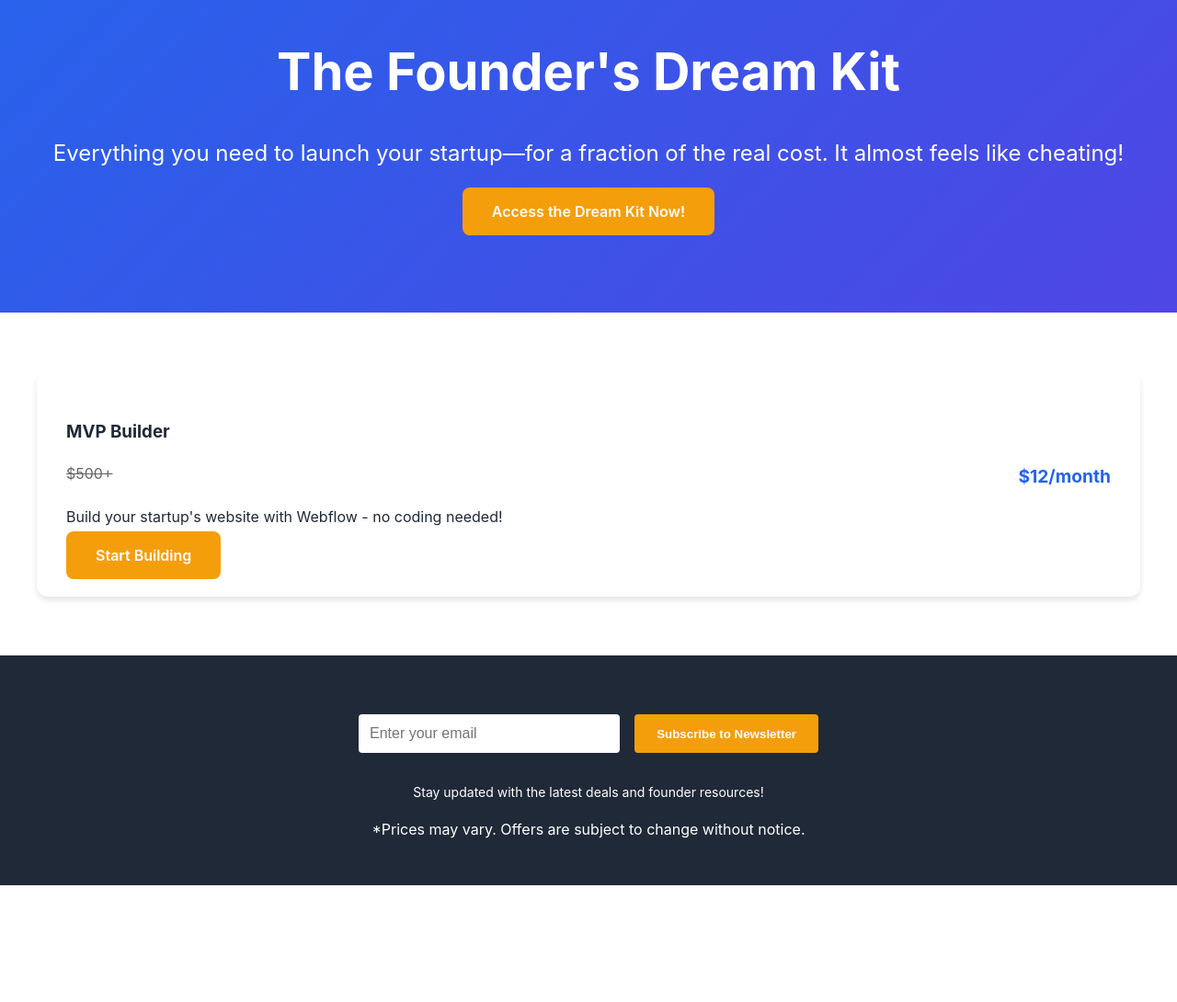
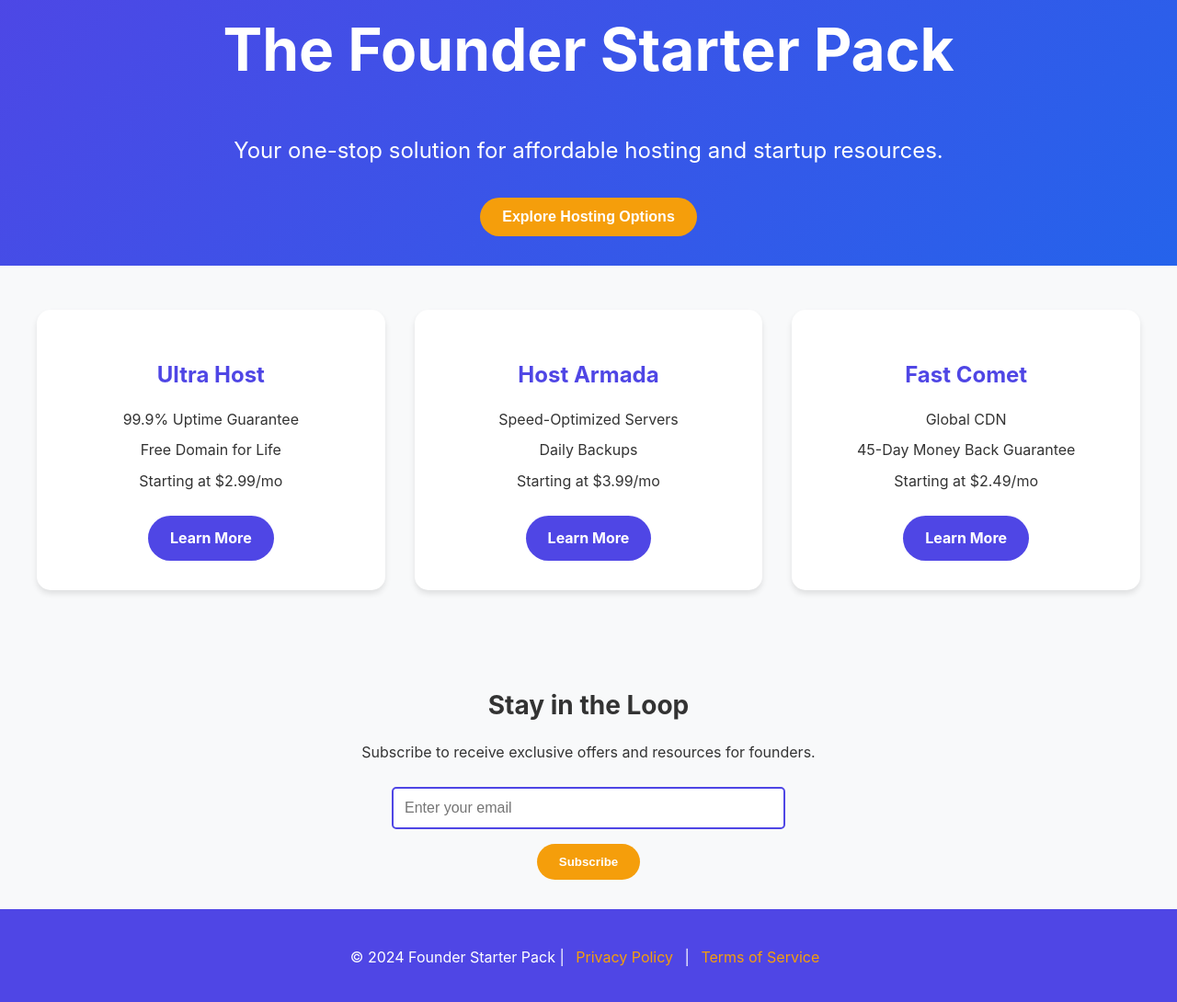
Before and after one commit to FoundersDORM/founders-dream-kit, a plain HTML site: page index.html in a window 1280 px wide. Shown: the part 108-1198 px from the top of the page at 92% size. Before the commit the page ends 1071 px from the top, so only its background shows below. Drawn offline with Linux system fonts and the light colour scheme.

Commit message:
Update index.html

```diff
--- a/index.html
+++ b/index.html
@@ -1,188 +1,237 @@
 <!DOCTYPE html>
 <html lang="en">
 <head>
-  <title>The Founder's Dream Kit</title>
-  <meta name="description" content="Everything you need to launch your startup at a fraction of the cost. Start building today!">
-  <meta name="keywords" content="startup tools, business kit, MVP builder, branding tools, affordable hosting">
-  <meta name="author" content="Your Name or Brand">
+  <meta charset="UTF-8">
   <meta name="viewport" content="width=device-width, initial-scale=1.0">
+  <title>Founder Starter Pack</title>
+  <<meta name="description" content="Launch your startup effortlessly with affordable hosting plans, beginner-friendly website builders, and tools designed for first-time founders and entrepreneurs.">
+<meta name="keywords" content="affordable hosting plans for startups, tools for first-time entrepreneurs, beginner-friendly website builders, best startup resources, how to build an MVP, branding tools for small businesses, hosting discounts for startups, resources for launching a business, startup kits for entrepreneurs">
+<meta name="author" content="FoundersDorm">
+
   <style>
-      /* Modern colors and styling */
     :root {
-          --primary: #2563eb;
-          --secondary: #4f46e5;
+      --primary: #4f46e5;
+      --secondary: #2563eb;
       --accent: #f59e0b;
-          --text: #1f2937;
-          --light: #f3f4f6;
+      --background-light: #f8f9fa;
+      --text-dark: #333;
+      --text-light: #fff;
     }
 
     body {
-          font-family: 'Inter', system-ui, sans-serif;
+      font-family: 'Inter', sans-serif;
       margin: 0;
-          padding: 0;
-          color: var(--text);
+      color: var(--text-dark);
+      background-color: var(--background-light);
       line-height: 1.6;
     }
 
     .hero {
+      display: flex;
+      flex-direction: column;
+      align-items: center;
+      text-align: center;
+      padding: 2rem;
       background: linear-gradient(135deg, var(--primary), var(--secondary));
-          color: white;
-          padding: 6rem 2rem;
-          text-align: center;
+      color: var(--text-light);
     }
 
     .hero h1 {
-          font-size: 3.5rem;
+      font-size: clamp(2.5rem, 6vw, 4rem);
       margin-bottom: 1rem;
     }
 
     .hero p {
-          font-size: 1.5rem;
+      font-size: clamp(1rem, 2.5vw, 1.5rem);
       margin-bottom: 2rem;
     }
 
-      .cta-button {
+    .hero button {
       background: var(--accent);
-          color: white;
-          padding: 1rem 2rem;
-          border-radius: 8px;
-          text-decoration: none;
-          font-weight: 600;
-          transition: transform 0.2s;
+      color: var(--text-light);
+      border: none;
+      padding: 0.75rem 1.5rem;
+      border-radius: 30px;
+      cursor: pointer;
+      font-size: 1rem;
+      font-weight: bold;
+      transition: background 0.3s ease;
     }
 
-      .cta-button:hover {
-          transform: scale(1.05);
+    .hero button:hover {
+      background: darkorange;
     }
 
-      .tools-grid {
+    .hosting-grid {
       display: grid;
-          grid-template-columns: repeat(auto-fit, minmax(300px, 1fr));
+      grid-template-columns: repeat(auto-fit, minmax(280px, 1fr));
       gap: 2rem;
-          padding: 4rem 2rem;
+      padding: 3rem 1rem;
       max-width: 1200px;
       margin: 0 auto;
     }
 
-      .tool-card {
-          background: white;
-          border-radius: 12px;
+    .hosting-card {
+      background: #fff;
       padding: 2rem;
+      border-radius: 15px;
       box-shadow: 0 4px 6px rgba(0, 0, 0, 0.1);
-          transition: transform 0.3s;
-      }
-
-      .tool-card:hover {
-          transform: translateY(-5px);
-      }
-
-      .price {
-          display: flex;
-          justify-content: space-between;
-          margin: 1rem 0;
-      }
-
-      .original-price {
-          text-decoration: line-through;
-          color: #666;
-      }
-
-      .discounted-price {
-          color: var(--primary);
-          font-weight: bold;
-          font-size: 1.2rem;
-      }
-
-      .why-us {
-          background: var(--light);
-          padding: 4rem 2rem;
+      transition: transform 0.3s ease, box-shadow 0.3s ease;
       text-align: center;
     }
 
-      footer {
-          background: var(--text);
-          color: white;
-          padding: 2rem;
+    .hosting-card h2 {
+      font-size: 1.5rem;
+      margin-bottom: 1rem;
+      color: var(--primary);
+    }
+
+    .hosting-card ul {
+      list-style: none;
+      padding: 0;
+      margin-bottom: 1.5rem;
+    }
+
+    .hosting-card ul li {
+      margin-bottom: 0.5rem;
+      font-size: 1rem;
+    }
+
+    .hosting-card a {
+      text-decoration: none;
+      background: var(--primary);
+      color: var(--text-light);
+      padding: 0.75rem 1.5rem;
+      border-radius: 30px;
+      font-weight: bold;
+      display: inline-block;
+      transition: background 0.3s ease;
+    }
+
+    .hosting-card a:hover {
+      background: var(--secondary);
+    }
+
+    .hosting-card:hover {
+      transform: translateY(-5px);
+      box-shadow: 0 6px 12px rgba(0, 0, 0, 0.15);
+    }
+
+    .newsletter {
+      background: var(--background-light);
+      padding: 2rem 1rem;
       text-align: center;
     }
 
-      .newsletter-form {
-          max-width: 500px;
-          margin: 2rem auto;
-          display: flex;
-          flex-wrap: wrap;
-          gap: 1rem;
-          padding: 0 1rem;
+    .newsletter h2 {
+      font-size: 1.75rem;
+      margin-bottom: 1rem;
     }
 
-      .newsletter-input {
-          flex: 1;
-          min-width: 200px;
+    .newsletter p {
+      font-size: 1rem;
+      margin-bottom: 1.5rem;
+    }
+
+    .newsletter form {
+      display: flex;
+      flex-direction: column;
+      align-items: center;
+      gap: 1rem;
+    }
+
+    .newsletter input {
       padding: 0.75rem;
-          border: none;
-          border-radius: 4px;
+      width: 100%;
+      max-width: 400px;
+      border: 2px solid var(--primary);
+      border-radius: 5px;
       font-size: 1rem;
     }
 
-      .newsletter-button {
+    .newsletter button {
+      padding: 0.75rem 1.5rem;
+      border: none;
+      border-radius: 30px;
       background: var(--accent);
-          color: white;
-          border: none;
-          padding: 0.75rem 1.5rem;
-          border-radius: 4px;
+      color: var(--text-light);
+      font-weight: bold;
       cursor: pointer;
-          font-weight: 600;
-          transition: background-color 0.2s;
-          min-width: 150px;
+      transition: background 0.3s ease;
     }
 
-      .newsletter-button:hover {
-          background-color: #e68a00;
+    .newsletter button:hover {
+      background: darkorange;
     }
 
-      @media (max-width: 768px) {
-          .tools-grid {
-              grid-template-columns: 1fr;
+    footer {
+      text-align: center;
+      background: var(--primary);
+      color: var(--text-light);
+      padding: 1.5rem;
     }
 
-          .newsletter-form {
-              flex-direction: column;
-              align-items: stretch;
+    footer a {
+      color: var(--accent);
+      text-decoration: none;
+      margin: 0 0.5rem;
     }
 
-          .newsletter-input,
-          .newsletter-button {
-              width: 100%;
-          }
+    footer a:hover {
+      text-decoration: underline;
     }
   </style>
 </head>
 <body>
   <section class="hero">
-        <h1>The Founder's Dream Kit</h1>
-        <p>Everything you need to launch your startup—for a fraction of the real cost. It almost feels like cheating!</p>
-        <a href="https://example.com/dreamkit" class="cta-button">Access the Dream Kit Now!</a>
+    <h1>The Founder Starter Pack</h1>
+    <p>Your one-stop solution for affordable hosting and startup resources.</p>
+    <button onclick="document.querySelector('.hosting-grid').scrollIntoView({ behavior: 'smooth' });">Explore Hosting Options</button>
   </section>
 
-    <div class="tools-grid">
-        <div class="tool-card">
-            <h3>MVP Builder</h3>
-            <div class="price">
-                <span class="original-price">$500+</span>
-                <span class="discounted-price">$12/month</span>
+  <div class="hosting-grid">
+    <div class="hosting-card">
+      <h2>Ultra Host</h2>
+      <ul>
+        <li>99.9% Uptime Guarantee</li>
+        <li>Free Domain for Life</li>
+        <li>Starting at $2.99/mo</li>
+      </ul>
+      <a href="https://ultahost.com/#fd123">Learn More</a>
     </div>
-            <p>Build your startup's website with Webflow - no coding needed!</p>
-            <a href="https://webflow.com" class="cta-button">Start Building</a>
+
+    <div class="hosting-card">
+      <h2>Host Armada</h2>
+      <ul>
+        <li>Speed-Optimized Servers</li>
+        <li>Daily Backups</li>
+        <li>Starting at $3.99/mo</li>
+      </ul>
+      <a href="https://affiliates.hostarmada.com/scripts/q1yoac4x8oq?a_aid=fd123">Learn More</a>
+    </div>
+
+    <div class="hosting-card">
+      <h2>Fast Comet</h2>
+      <ul>
+        <li>Global CDN</li>
+        <li>45-Day Money Back Guarantee</li>
+        <li>Starting at $2.49/mo</li>
+      </ul>
+      <a href="https://affiliate.fastcomet.com/scripts/2wc9ym?a_aid=6761d606beacb">Learn More</a>
     </div>
   </div>
 
+  <section class="newsletter">
+    <h2>Stay in the Loop</h2>
+    <p>Subscribe to receive exclusive offers and resources for founders.</p>
+    <form>
+      <input type="email" placeholder="Enter your email" required>
+      <button type="submit">Subscribe</button>
+    </form>
+  </section>
+
   <footer>
-        <form class="newsletter-form" action="https://example.com/subscribe" method="POST">
-            <input type="email" class="newsletter-input" placeholder="Enter your email" required>
-            <button type="submit" class="newsletter-button">Subscribe to Newsletter</button>
-        </form>
-        <p style="margin-top: 1rem; font-size: 0.875rem;">Stay updated with the latest deals and founder resources!</p>
-        <p>*Prices may vary. Offers are subject to change without notice.</p>
+    <p>&copy; 2024 Founder Starter Pack | <a href="#">Privacy Policy</a> | <a href="#">Terms of Service</a></p>
   </footer>
 </body>
 </html>
```
Lines whose indentation alone changed are shown as unchanged.
